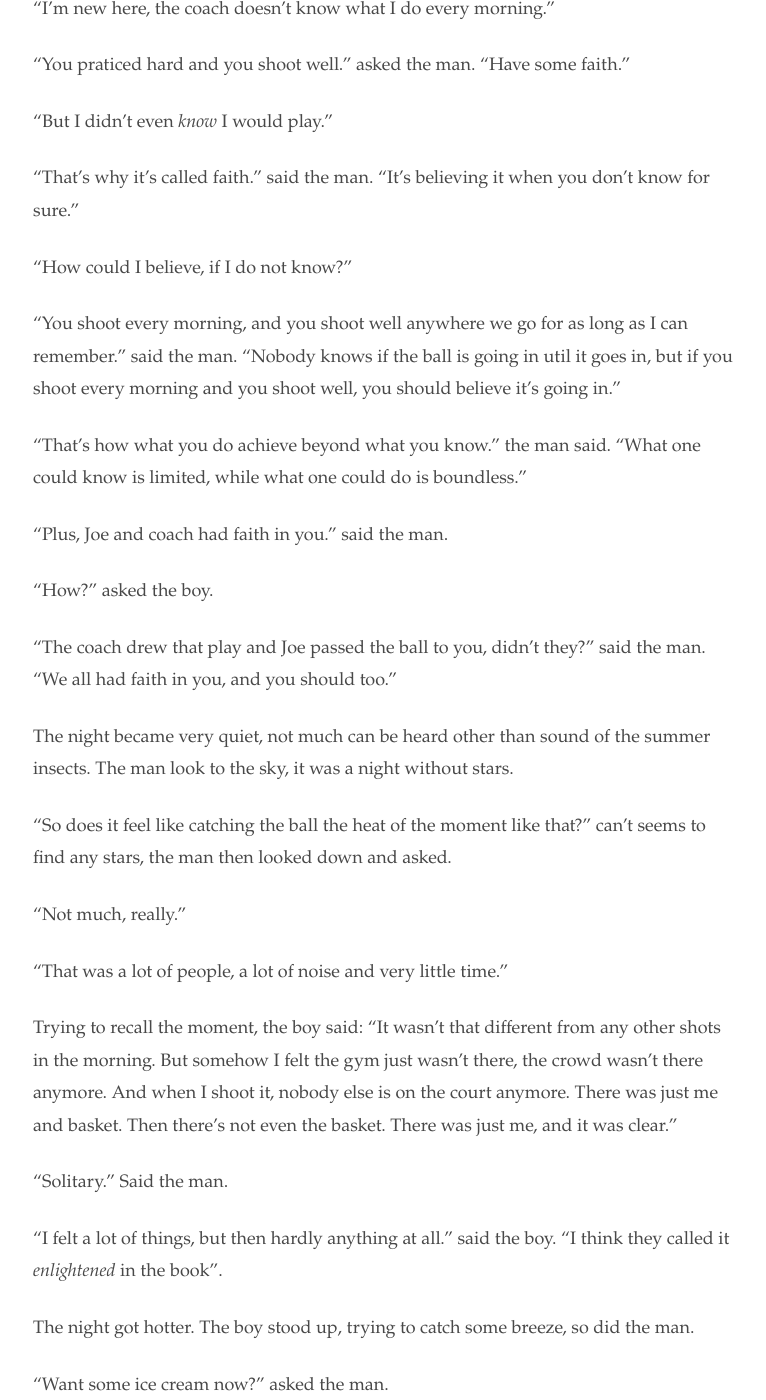
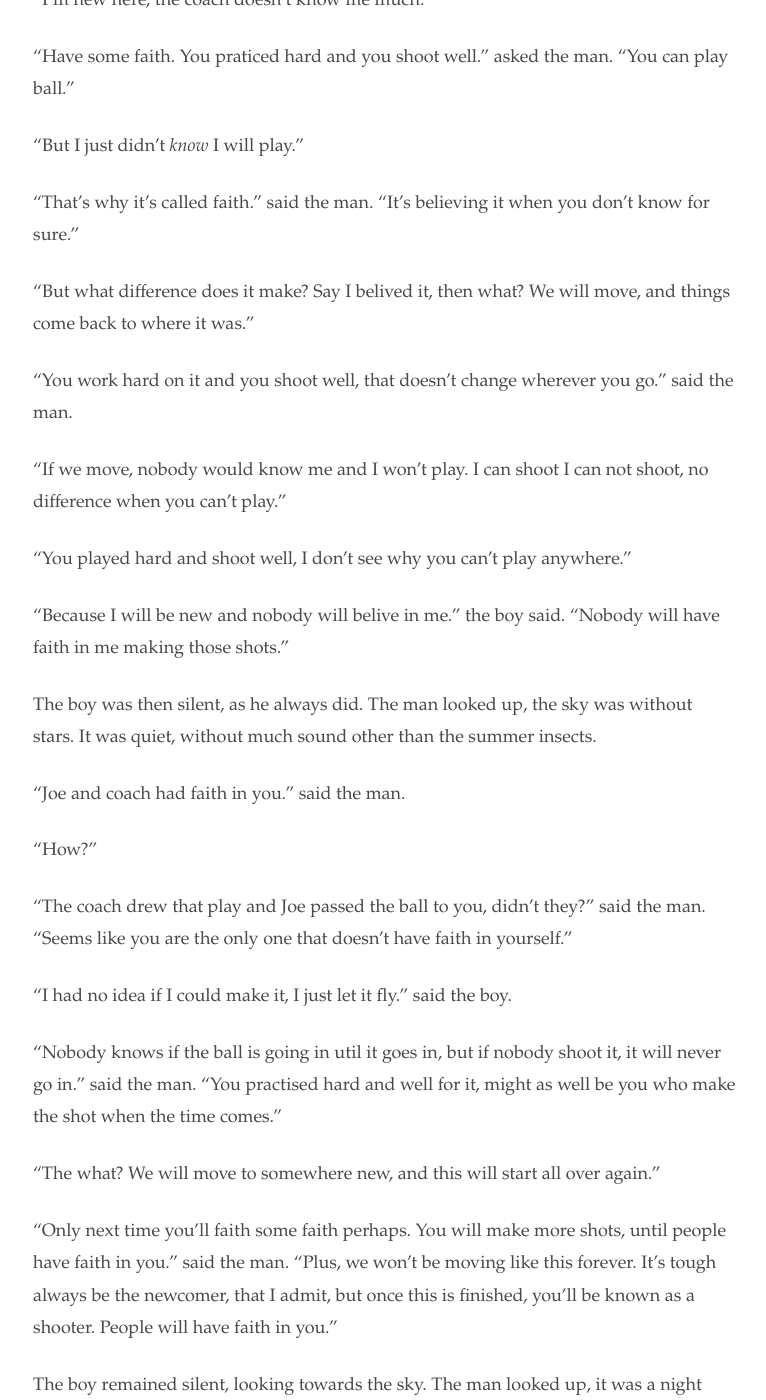
Before and after one commit to readandchedan/readandchedan.github.io, a Jekyll site: the page built from _posts/fiction/_posts/2014-07-23-shooter.md, in a window 1280 px wide and 1400 px high, scrolled down 3263 px. Shown: the whole window, without its empty margins (255-1021 px from the left). Built offline with Jekyll 4.4.1, drawn with Linux system fonts in a browser that asks for light colours; some of the changed text lies outside the part shown.

Commit message:
Commited on 2014-07-31 00:14:32.666555

```diff
--- a/_posts/fiction/_posts/2014-07-23-shooter.md
+++ b/_posts/fiction/_posts/2014-07-23-shooter.md
@@ -3,21 +3,21 @@
 layout: default
 ---
 
-A man and a boy came out of a gym, it was late and every one had left. In the day time it was hot and humid and dusty but at night the air carried a sweet smell and things starts to settle down.
+A man and a boy walked out of the gym. The night was dark and the night was tender. It was hot, humid and dusty in day time but at night things started to settle down and the air carried a sweet smell. It was late and every one had left. The gym was crowded but it was late and everyone have left. There was without sight of men other thant the two walking out of it. They stopped in the shadow made by a tree with a eletric light shone a gentle, orange light over it. There was a road in front, a car passed by and vanished at the end of it. Then it was complete silence.
 
 "Do you want some ice cream?" the man asked.
 
 "No."
 
-"What about a walk?"
+"Why not, it's a hot day. What about a walk?"
 
-"I don't want to. I'm tired." said the boy, as he sat down at the stairs. So the man sat down with him.
+"I'm tired." said the boy. He sat down at the stairs and the man sat down with him.
 
 "That was a good game." the man said.
 
 "I guess."
 
-"It was, that I'm sure." said the man. "some real nice shots too."
+"It was, that I'm sure." said the man. "some real nice shots."
 
 "One of them, I guess."
 
@@ -29,55 +29,57 @@
 
 "Work?"
 
-"Yeah, a lot of work." the man said. The boy could see oil stains on the man and he could smell machines on him.
+"Yeah, a lot of work." the man said. There were oil stains and smell of machines on him, the boy could smell it.
 
 "At least you made it this time."
 
 "Saw some good stuff too."
 
-"Joe? He was pretty amazing."
+"Joe was pretty amazing."
 
 "Wasn't the only good thing I saw."
 
 "Those guys played well, they should have win."
 
-"Some well trained kids, a little luck, the whole thing might end differently." said the man.
+"Well trained. With a little luck this could be a different story." said the man.
 
 "They say Joe will be a star, may even play in the NBA one day."
 
-"I'd believe that. He is a special kid. Everybody come to see him." the man said.
-
-It was dark and the night was tender. The gym was crowded a while ago and was now completely empty without sight of a man. They sat in the shadow made by a tree with a eletric light shone a gentle, orange light. There was a road in front of them and a car passed by, soon vanished in the sight, and it was complete silence.
+"Yeah, maybe. Special kid. Every other guy come to watch him." the man said.
 
 "Coach said if we play defence, the game will take care of itself."
 
-"And you think he meant _Joe_ would take care of the game." the man said to the boy."Well, got it wrong this time. _Someone else_ took care of it."
+"And you think he meant _Joe_ would take care of the game." the man said to the boy."Well, he got it wrong this time. _Someone else_ made the game winning shot."
 
-A brief smile appeared on the boy's face.
+"Without Joe that wouldn't happen, so doesn't matter who made the shot anyway." said the boy.
 
-"How was that book you are reading?" asked the man.
+"A made shot is a made shot." said the man. "How was that book you are reading?"
 
 "_The Alchemist_? I like it"
 
 "Yes. What was it about?"
 
-"A kid chasing his dream, traveled around the world ."
+"A kid following his dream, traveled around the world ."
 
-"Travel around the world, much like we do. Just how many places we moved in the last few years?"
+"Kinda like we do."
+
+"Just not chasing any dreams."
+
+"How many places we moved in the last few years?"
 
 "First north California at Castle, then Germany at Ramstien, Oklahoma at Atlus, then England at Bentwaters." said the boy.
 
 "Then back to California at Edward, then to here at Shaw. That was a lot of air bases." said the man.
 
-"After all those, you are a big boy and can manage yourself now."
+"You are a big boy now. You can manage yourself."
 
-"I'm not sure if I could."
+"Maybe."
 
-"You even took care of me now." said the man. "You bought groceries this morning before you left to shoot, you even managed to made me breakfast."
+"You even took care of me." said the man. "You bought groceries this morning before you left to shoot, you even made me breakfast."
 
-The boy smiled silently, he always smiled silenlty.
+The boy smiled silently and briefly.
 
-"All these moving around and working aren't easy, I appreciated the help." the man said. "Did you shoot well this morning?"
+"All these moving around and working aren't easy and I appreciated the help." the man said. "Did you shoot well this morning?"
 
 "Usual."
 
@@ -89,57 +91,79 @@
 
 "I guess."
 
-"Were you thinking you are going to make a big shot tonight? Like the one you just made?"
+"Were you thinking you are going to make big shots tonight?"
 
 "No." said the boy. "I didn't even know I could play."
 
 "Of course you will play, you practiced hard."
 
-"I'm new here, the coach doesn't know what I do every morning."
+"I'm new here, the coach doesn't know me much."
 
-"You praticed hard and you shoot well." asked the man. "Have some faith."
+"Have some faith. You praticed hard and you shoot well." asked the man. "You can play ball."
 
-"But I didn't even _know_ I would play."
+"But I just didn't _know_ I will play."
 
 "That's why it's called faith." said the man. "It's believing it when you don't know for sure."
 
-"How could I believe, if I do not know?"
+"But what difference does it make? Say I belived it, then what? We will move, and things come back to where it was."
 
-"You shoot every morning, and you shoot well anywhere we go for as long as I can remember." said the man. "Nobody knows if the ball is going in util it goes in, but if you shoot every morning and you shoot well, you should believe it's going in."
+"You work hard on it and you shoot well, that doesn't change wherever you go." said the man.
 
-"That's how what you do achieve beyond what you know." the man said. "What one could know is limited, while what one could do is boundless."
+"If we move, nobody would know me and I won't play. I can shoot I can not shoot, no difference when you can't play."
 
-"Plus, Joe and coach had faith in you." said the man.
+"You played hard and shoot well, I don't see why you can't play anywhere."
 
-"How?" asked the boy.
+"Because I will be new and nobody will belive in me." the boy said. "Nobody will have faith in me making those shots."
 
-"The coach drew that play and Joe passed the ball to you, didn't they?" said the man. "We all had faith in you, and you should too."
+The boy was then silent, as he always did. The man looked up, the sky was without stars. It was quiet, without much sound other than the summer insects.
 
-The night became very quiet, not much can be heard other than sound of the summer insects. The man look to the sky, it was a night without stars.
+"Joe and coach had faith in you." said the man.
 
-"So does it feel like catching the ball the heat of the moment like that?" can't seems to find any stars, the man then looked down and asked.
+"How?"
 
-"Not much, really."
+"The coach drew that play and Joe passed the ball to you, didn't they?" said the man. "Seems like you are the only one that doesn't have faith in yourself."
 
-"That was a lot of people, a lot of noise and very little time."
+"I had no idea if I could make it, I just let it fly." said the boy.
 
-Trying to recall the moment, the boy said: "It wasn't that different from any other shots in the morning. But somehow I felt the gym just wasn't there, the crowd wasn't there anymore. And when I shoot it, nobody else is on the court anymore. There was just me and basket. Then there's not even the basket. There was just me, and it was clear."
+"Nobody knows if the ball is going in util it goes in, but if nobody shoot it, it will never go in." said the man. "You practised hard and well for it, might as well be you who make the shot when the time comes."
+
+"The what? We will move to somewhere new, and this will start all over again."
+
+"Only next time you'll faith some faith perhaps. You will make more shots, until people have faith in you." said the man. "Plus, we won't be moving like this forever. It's tough always be the newcomer, that I admit, but once this is finished, you'll be known as a shooter. People will have faith in you."
+
+The boy remained silent, looking towards the sky. The man looked up, it was a night without stars.
+
+"So what were you thinking when you caught the ball at the heating moment?" the man asked.
+
+"I wasn't thinking much really."
+
+"It was plenty of people and noise, and little time left on the clock."
+
+"I can't see them, I can't hear them." said the boy. "I just don't remember there was much when I got the ball."
+
+"Did you feel like it's going in?"
+
+"I don't know, but now that I think of it," said the boy. "It wasn't that different from the shots I take every morning."
+
+"So, you were thinking: this is feeling good, it's going in."
+
+"No, it was like I'm standing in this clean, well lighted place, all by myself."
 
 "Solitary." Said the man.
 
-"I felt a lot of things, but then hardly anything at all." said the boy. "I think they called it _enlightened_ in the book".
+"_Enlightened_" said the boy. "I think that's what they call it in the book"
 
-The night got hotter. The boy stood up, trying to catch some breeze, so did the man.
+Then the boy stood up, trying to catch some breeze, so did the man.
 
 "Want some ice cream now?" asked the man.
 
-"I'm worried they'll be bad for me."
+"They'll be bad for me."
 
-"Drinking is bad for you. When you had a especially good day, or a especially bad one, you could always have some ice cream" said the man.
+"Drinking is bad for you. Many talented ruined by it and you should never do it. You could always have some ice cream,  especially when you had a good day, or a really bad one." said the man.
 
 "Like today." said the boy.
 
-"You are young, hardworking and you can shoot pretty jump shots, with some faith and you could have anything. Everyday will be a good day." the man said. "Also, today _is_ a good day. I had a good day's work and you played a good game, made a good shot, and your team won. We could have some ice cream for that."
+"You are young, hardworking and you can shoot pretty jump shots. With some faith and you could have anything. When all these moving around ends, everyday will be a good day." the man said. "Also, today _is_ a good day. I had a good day's work and you played a good game, made a good shot and your team won. We could have some ice cream for that."
 
 "Are there any ice cream shop open? It's late."
 
```
